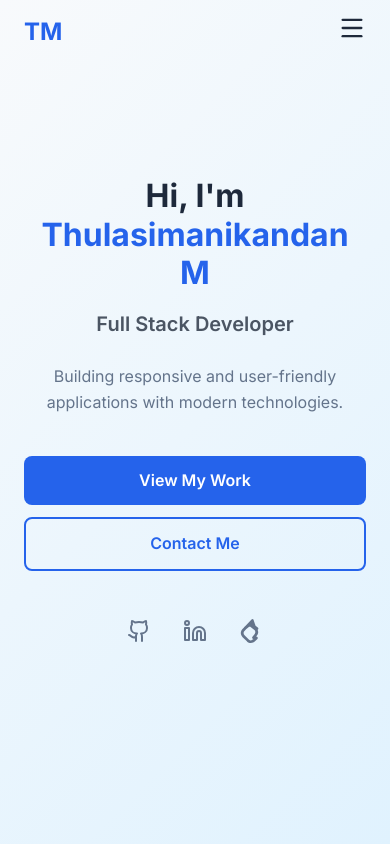
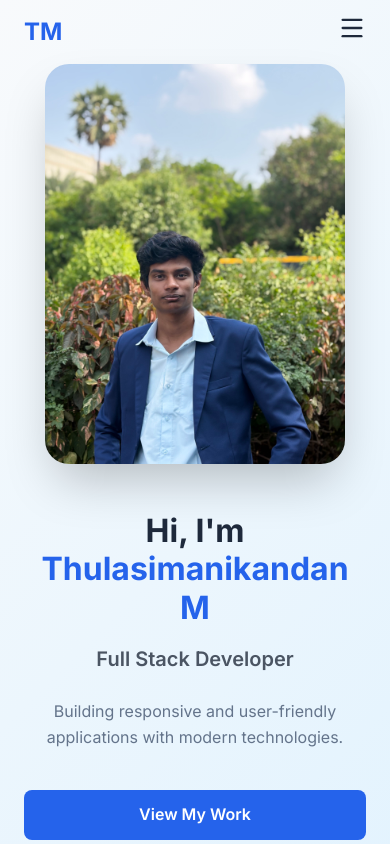
Before and after one commit to THULASI18MANIKANDAN/portfolio_Manikandan, a React (Vite) app in the folder portfolio/: page / in a window 390 px wide. Shown: the top 844 px of the page. Built offline with nearby package versions, Linux system fonts and the light colour scheme.

Commit message:
Update hero layout to support profile image

```diff
--- a/portfolio/src/components/sections/Hero.css
+++ b/portfolio/src/components/sections/Hero.css
@@ -8,9 +8,33 @@
 }
 
 .hero-content {
-    text-align: center;
-    max-width: 800px;
+    display: flex;
+    flex-direction: row;
+    align-items: center;
+    justify-content: space-between;
+    gap: 2rem;
+    max-width: 1200px;
     margin: 0 auto;
+    text-align: left;
+}
+
+.hero-text-content {
+    flex: 1;
+}
+
+.hero-image-content {
+    flex: 1;
+    display: flex;
+    justify-content: flex-end;
+}
+
+.hero-profile-image {
+    max-width: 380px;
+    width: 100%;
+    border-radius: 1.5rem;
+    box-shadow: 0 25px 50px -12px rgba(0, 0, 0, 0.25);
+    object-fit: cover;
+    aspect-ratio: 3/4;
 }
 
 .hero-title {
@@ -38,21 +62,19 @@
     color: var(--text-secondary);
     margin-bottom: 2.5rem;
     max-width: 600px;
-    margin-left: auto;
-    margin-right: auto;
 }
 
 .hero-actions {
     display: flex;
     gap: 1rem;
-    justify-content: center;
+    justify-content: flex-start;
     margin-bottom: 3rem;
 }
 
 .social-links {
     display: flex;
     gap: 2rem;
-    justify-content: center;
+    justify-content: flex-start;
 }
 
 .social-links a {
@@ -82,6 +104,27 @@
 }
 
 /* Responsive */
+@media (max-width: 992px) {
+    .hero-content {
+        flex-direction: column-reverse;
+        text-align: center;
+        gap: 3rem;
+    }
+
+    .hero-image-content {
+        justify-content: center;
+    }
+
+    .hero-description {
+        margin-left: auto;
+        margin-right: auto;
+    }
+
+    .hero-actions, .social-links {
+        justify-content: center;
+    }
+}
+
 @media (max-width: 768px) {
     .hero-title {
         font-size: 2.5rem;
@@ -93,6 +136,10 @@
 
     .hero-description {
         font-size: 1rem;
+    }
+
+    .hero-profile-image {
+        max-width: 300px;
     }
 }
 
--- a/portfolio/src/components/sections/Hero.jsx
+++ b/portfolio/src/components/sections/Hero.jsx
@@ -13,7 +13,8 @@ const Hero = () => {
             <div className="container hero-container">
                 <FadeIn direction="up">
                     <div className="hero-content">
-                        <h1 className="hero-title">
+                        <div className="hero-text-content">
+                            <h1 className="hero-title">
                             Hi, I'm <span className="highlight">{personalInfo.name}</span>
                         </h1>
                         <h2 className="hero-subtitle">Full Stack Developer</h2>
@@ -39,6 +40,12 @@ const Hero = () => {
                                 <LeetCodeIcon size={24} />
                             </a>
                         </div>
+                        </div>
+                        <div className="hero-image-content">
+                            {personalInfo.image && (
+                                <img src={personalInfo.image} alt={personalInfo.name} className="hero-profile-image" />
+                            )}
+                        </div>
                     </div>
                 </FadeIn>
             </div>
--- a/portfolio/src/data/portfolio-data.js
+++ b/portfolio/src/data/portfolio-data.js
@@ -4,6 +4,7 @@ export const portfolioData = {
         phone: "+91 7305371881",
         email: "thulasitmk181@gmail.com",
         location: "Dharapuram, Tirupur",
+        image: "/profile.jpg",
         links: {
             linkedin: "https://www.linkedin.com/in/thulasimanikandan-m-508556292",
             github: "https://github.com/THULASI18MANIKANDAN",
```
Also changed, not shown: portfolio/public/profile.jpg (added).
